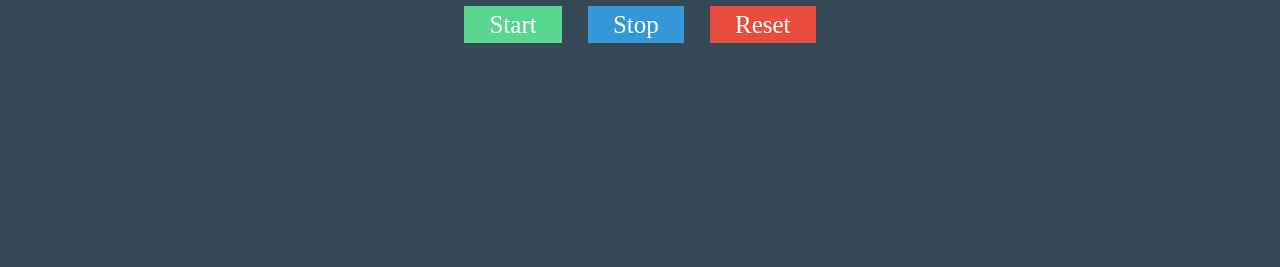
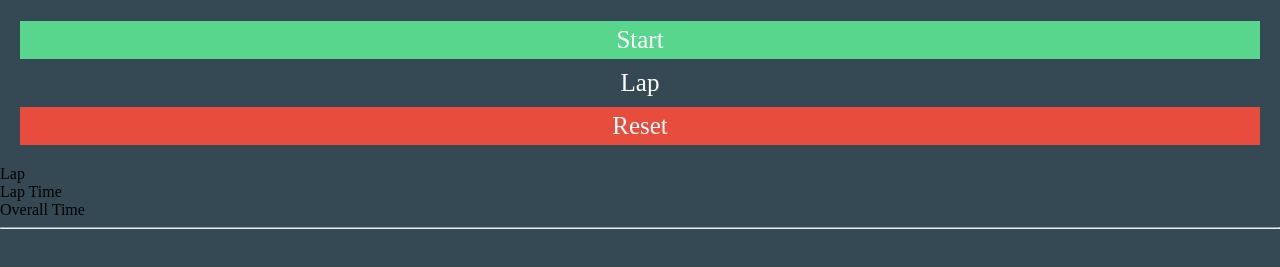
Before and after one commit to shrohit-007/StopWatch, a plain HTML site: page index.html in a window 1280 px wide. Shown: the part 527-794 px from the top of the page. Drawn offline with Linux system fonts and the light colour scheme.

Commit message:
Update index.html

```diff
--- a/index.html
+++ b/index.html
@@ -12,9 +12,17 @@
         <span id="hour">00</span><span class="subscript">Hr</span><span id="minute">00</span><span class="subscript">Min</span><span id="second">00</span><span class="subscript">Sec</span><span id="miliseconds">00</span>
     </div>
     <div class="down-menu">
-        <label id="start">Start</label>
-        <label id="stop">Stop</label>
-        <label id="reset">Reset</label>
+        <div id="start">Start</div>
+        <div id="lap">Lap</div>
+        <div id="reset">Reset</div>
+    </div>
+    <div id="lapheader">
+        <div id="lapcnt">Lap</div>
+        <div id="laptime">Lap Time</div>
+        <div id="overalltime">Overall Time</div>
+    </div>
+    <hr id="ruler">
+    <div id="laps">
     </div>
     <script src="script.js"></script>
 </body>
```
